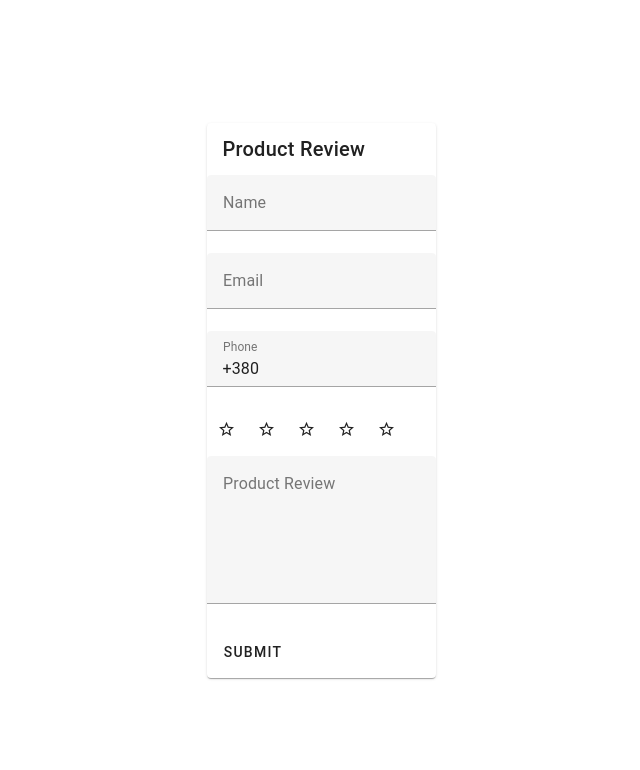
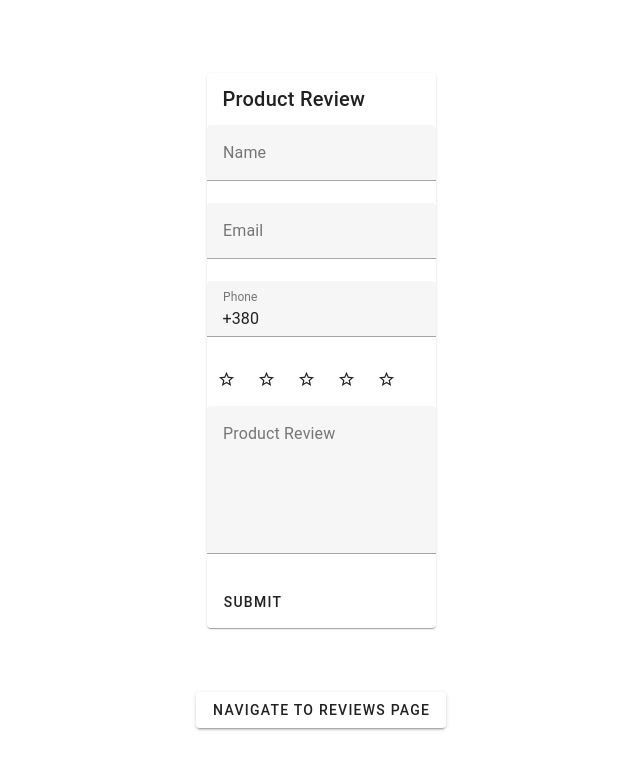
Before and after one commit to VladVoynalovych/mono_test, a Vue app: page /#/ in a window 1280 px wide. Shown: the top 770 px of the page, without its empty margins (319-959 px from the left). Built offline with nearby package versions, Linux system fonts and the light colour scheme.

Commit message:
update( RateProductPage ): add button to navigate to reviews page

```diff
--- a/src/pages/RateProductPage/index.vue
+++ b/src/pages/RateProductPage/index.vue
@@ -1,6 +1,6 @@
 <template>
-  <v-container class="fill-height flex align-center justify-center">
-    <v-card :loading="isReviewLoading" title="Product Review">
+  <v-container class="fill-height flex align-center justify-center flex-column">
+    <v-card :loading="isReviewLoading" title="Product Review" class="mb-16">
       <v-form ref="formRef">
         <rate-product-form
           v-model:name="formData.name"
@@ -14,6 +14,7 @@
         <v-btn @click="handleSubmit">Submit</v-btn>
       </v-card-actions>
     </v-card>
+    <v-btn @click="router.push('/reviews')">Navigate to Reviews Page</v-btn>
   </v-container>
 </template>
 
```
